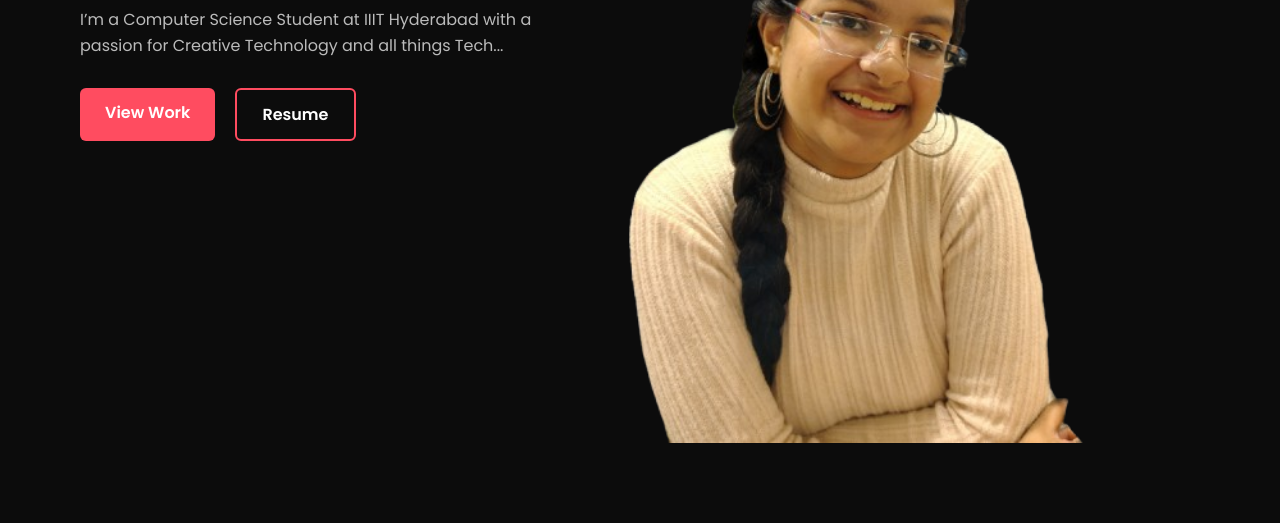
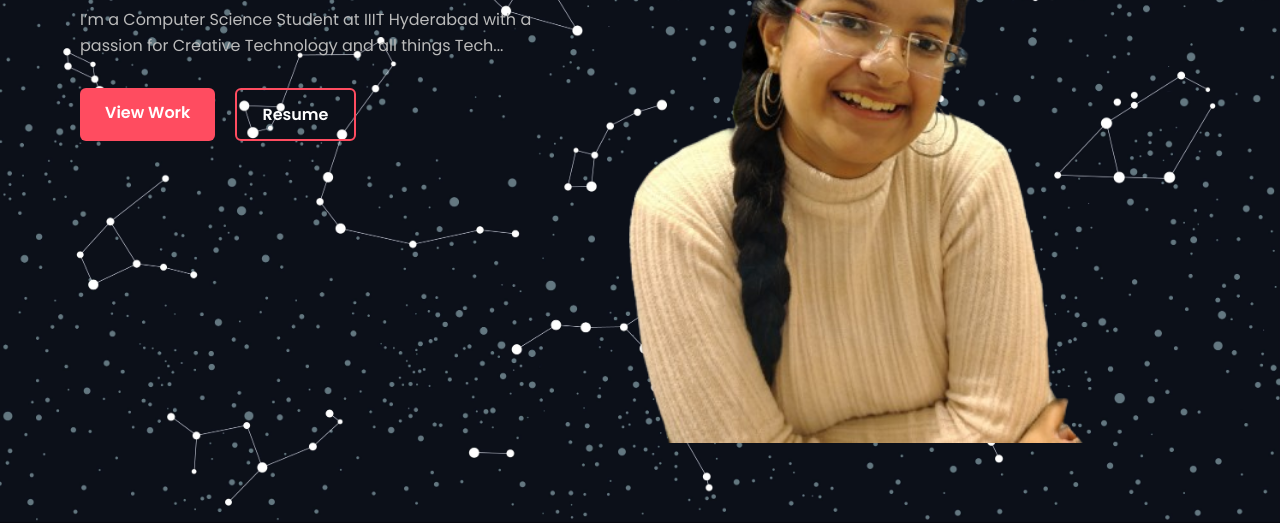
Before and after one commit to ShreeLite/Personal_Portfolio, a plain HTML site: page index.html in a window 1280 px wide. Shown: the part 369-892 px from the top of the page. Drawn offline with Linux system fonts and the light colour scheme.

Commit message:
some change

```diff
--- a/src/styles.css
+++ b/src/styles.css
@@ -51,7 +51,7 @@ nav a.active {
   justify-content: space-between;
   align-items: center;
   padding: 80px;
-  background: #0c0c0c url('src/images/bg.jpg') no-repeat center/cover;
+  background: #0c0c0c url('images/bg.jpg') no-repeat center/cover;
 
 }
 
@@ -141,7 +141,7 @@ h1 span {
   align-items: stretch;
   padding: 80px;
   height: 100vh;
-  background: #0c0c0c url('src/images/bg.jpg') no-repeat center/cover;
+  background: #0c0c0c url('images/bg.jpg') no-repeat center/cover;
 }
 
 .image {
```
